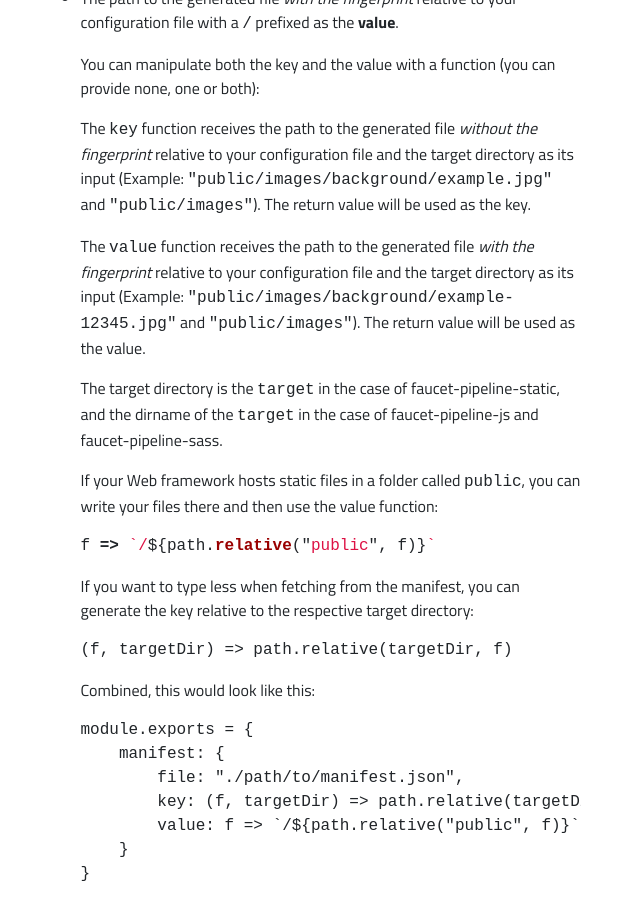
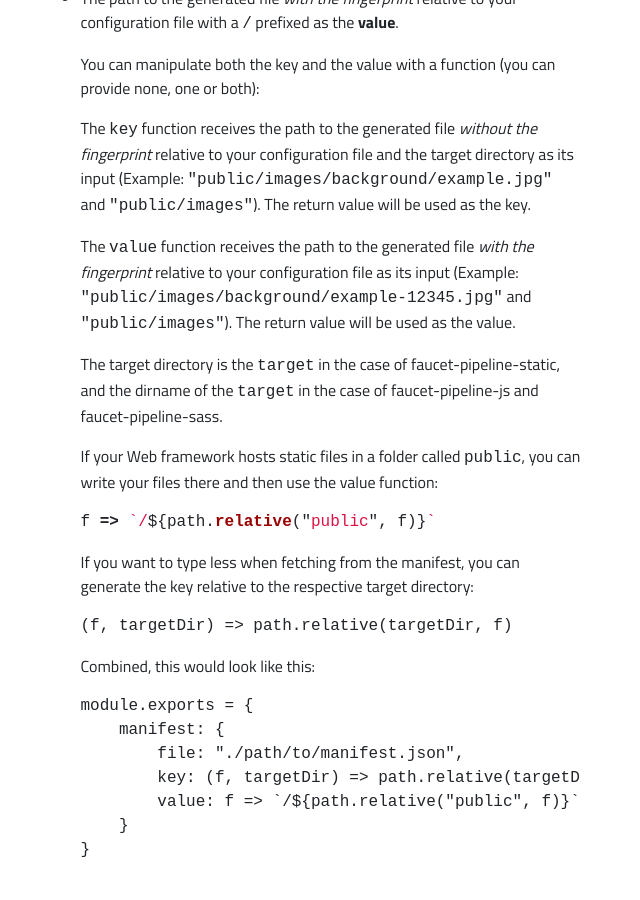
Before and after one commit to faucet-pipeline/docs, a Jekyll site: the page built from manifest.md, in a window 1280 px wide and 900 px high, scrolled down 1102 px. Shown: the whole window, without its empty margins (417-1057 px from the left). Built offline with Jekyll 4.4.1, drawn with Linux system fonts in a browser that asks for light colours; after the commit the page ends 1980 px from its top, so only the background shows below that.

Commit message:
Fix value transforms' signature
cf.
https://github.com/faucet-pipeline/faucet-pipeline/commit/0323abe59cfd42726616ab300e9078aec541ab56

```diff
--- a/manifest.md
+++ b/manifest.md
@@ -61,9 +61,9 @@ input (Example: `"public/images/background/example.jpg"` and `"public/images"`).
 The return value will be used as the key.
 
 The `value` function receives the path to the generated file *with the
-fingerprint* relative to your configuration file and the target directory as its
-input (Example: `"public/images/background/example-12345.jpg"` and
-`"public/images"`). The return value will be used as the value.
+fingerprint* relative to your configuration file as its input (Example:
+`"public/images/background/example-12345.jpg"` and `"public/images"`). The
+return value will be used as the value.
 
 The target directory is the `target` in the case of faucet-pipeline-static, and
 the dirname of the `target` in the case of faucet-pipeline-js and
```
